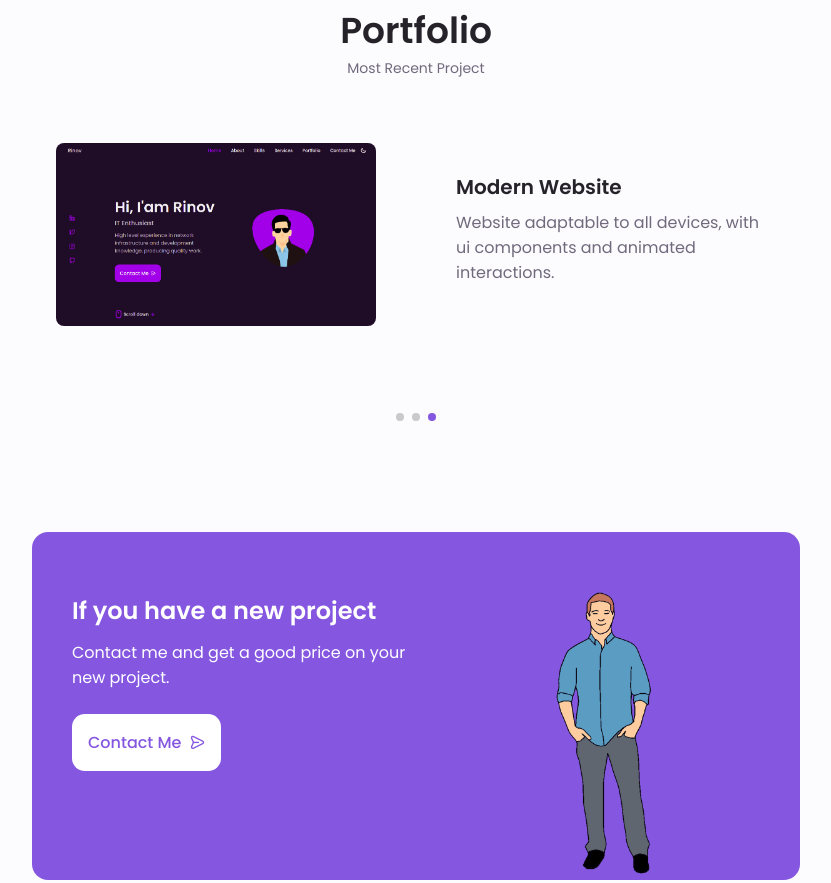
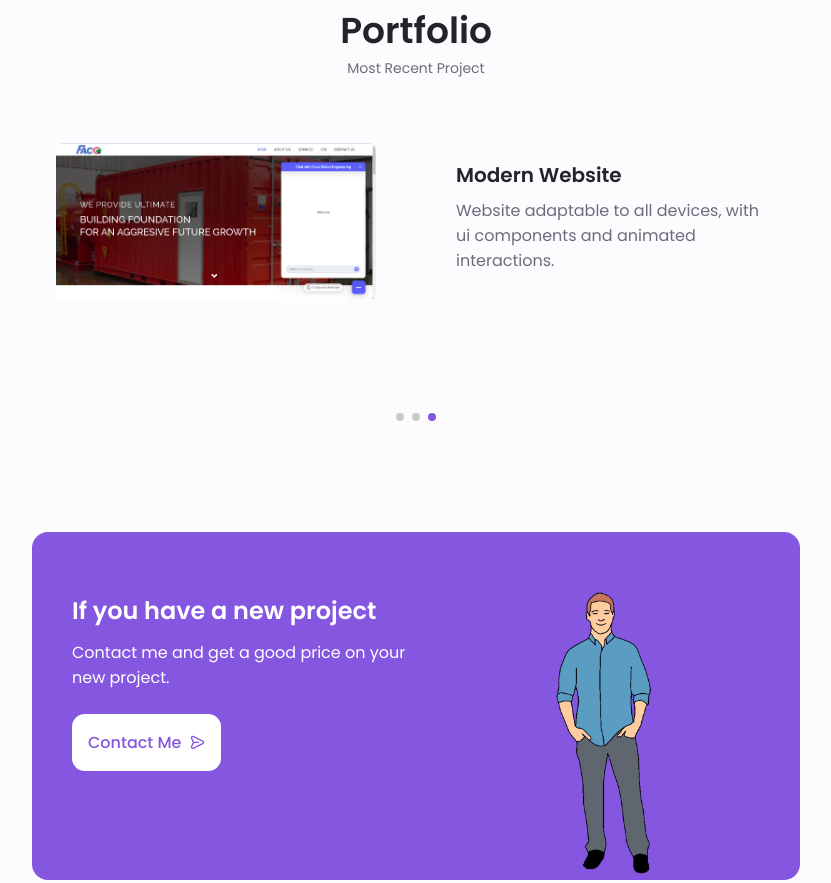
Before and after one commit to kingrootid/rinovmrn.github.io, a plain HTML site: page index.html in a window 1280 px wide. Shown: the part 2645-3528 px from the top of the page, without its empty margins (224-1055 px from the left). Drawn offline with nearby package versions, Linux system fonts and the light colour scheme.

Commit message:
change portfolio picture

```diff
--- a/index.html
+++ b/index.html
@@ -503,7 +503,7 @@
                     <div class="swiper-wrapper">
                         <!--==================== PORTFOLIO 1 ====================-->
                         <div class="portfolio__content grid swiper-slide">
-                            <img src="assets/img/ba.png" alt="" class="portfolio__img">
+                            <img src="assets/img/faco.png" alt="" class="portfolio__img">
 
                             <div class="portfolio__data">
                                 <h3 class="portfolio__title">Modern Website</h3>
```
Also changed, not shown: assets/img/faco.png (added).
